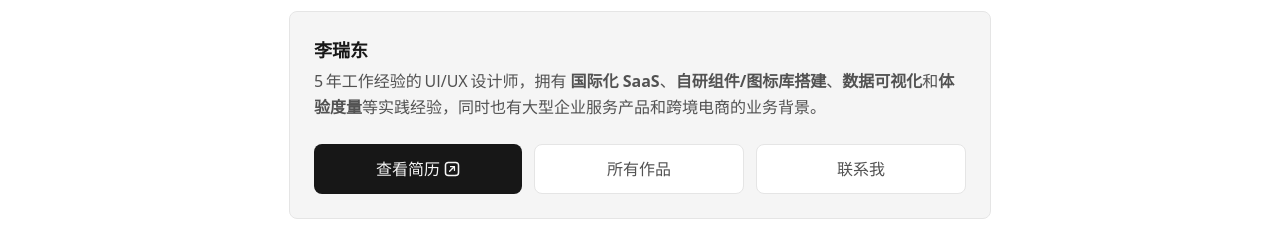
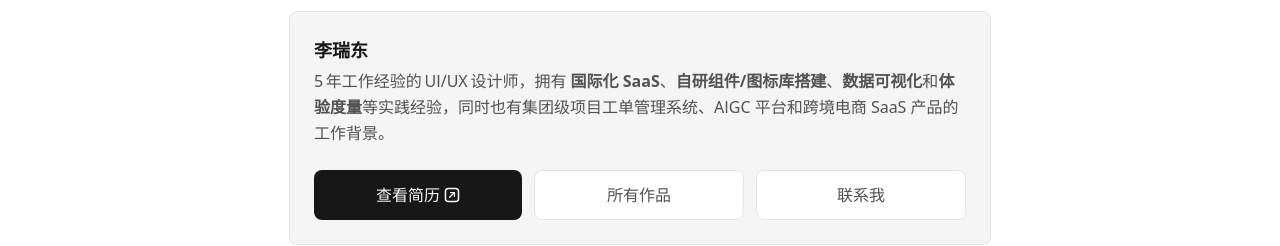
Before and after one commit to Pudge1996/NEXT.LRD.IM, a Next.js app: page /project/analytics-guide in a window 1280 px wide. Shown: the part 4560-4806 px from the top of the page. Built offline with nearby package versions, Linux system fonts and the light colour scheme.

Commit message:
Update ProjectFooter.js

```diff
--- a/components/project/ProjectFooter.js
+++ b/components/project/ProjectFooter.js
@@ -3,6 +3,7 @@ import Link from "next/link";
 import ContactCard from "/components/common/ContactCard";
 
 export default function ProjectFooter() {
+  const workYear = Math.floor((Date.now() - new Date(2018, 6, 1).getTime()) / 31536000000);
   return (
     <section className="max-w-2xl mx-auto px-5 md:px-0 relative">
       <section className="flex flex-col gap-4 sm:gap-6 p-4 mb-6 sm:p-6 rounded-lg mt-4 sm:mt-0 bg-neutral-100 dark:bg-neutral-900 border border-neutral-200 dark:border-neutral-800 transition-colors">
@@ -10,10 +11,10 @@ export default function ProjectFooter() {
           <div className="text-lg font-semibold">李瑞东</div>
           <div className="text-secondary">
             <span>
-              5 年工作经验的 UI/UX 设计师，拥有 <strong>国际化 SaaS</strong>、
+              {workYear} 年工作经验的 UI/UX 设计师，拥有 <strong>国际化 SaaS</strong>、
               <strong>自研组件/图标库搭建</strong>、<strong>数据可视化</strong>
               和<strong>体验度量</strong>
-              等实践经验，同时也有大型企业服务产品和跨境电商的业务
+              等实践经验，同时也有集团级项目工单管理系统、AIGC 平台和跨境电商 SaaS 产品的工作
               <span className="whitespace-nowrap">背景。</span>
             </span>
           </div>
```
